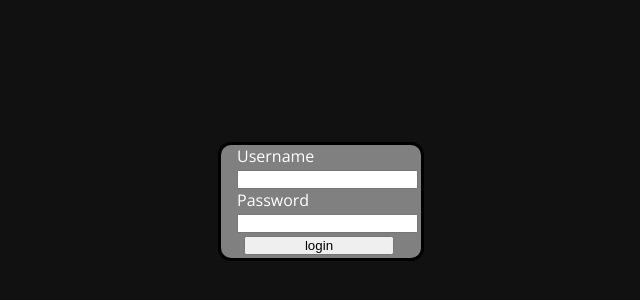
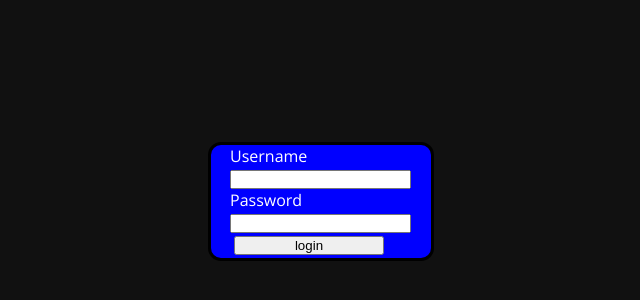
Before and after one commit to Jonty16117/Jonty16117, a website: page index.html in a window 1280 px wide. Shown: the part 58-358 px from the top of the page, without its empty margins (319-959 px from the left). Drawn offline with nearby package versions, Linux system fonts and the light colour scheme.

```diff
--- a/demo/css/demostyles.css
+++ b/demo/css/demostyles.css
@@ -4,11 +4,11 @@
    margin-left: auto;
    margin-right: auto;
    margin-top: 200px;
-   background-color: gray;
+   background-color: blue;
    padding: 0px;
    border-color: black;
    border-style: solid;
-   width: 200px;
+   width: 220px;
    border-radius: 13px;
 }
 
@@ -19,8 +19,7 @@
 }
 
 .Iinput{
-    margin-left: 16px;
-    margin-right: 16px;
+    margin-left: 19px;
 }
 
 body {
```
